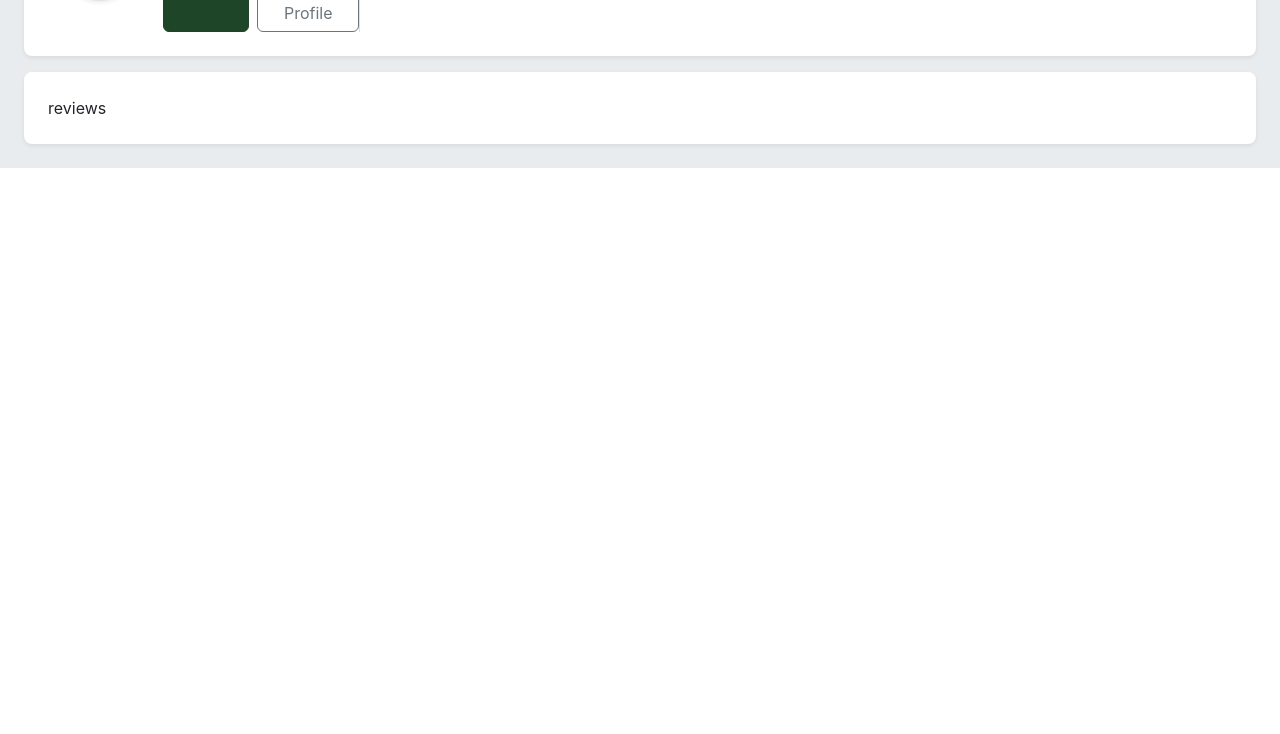
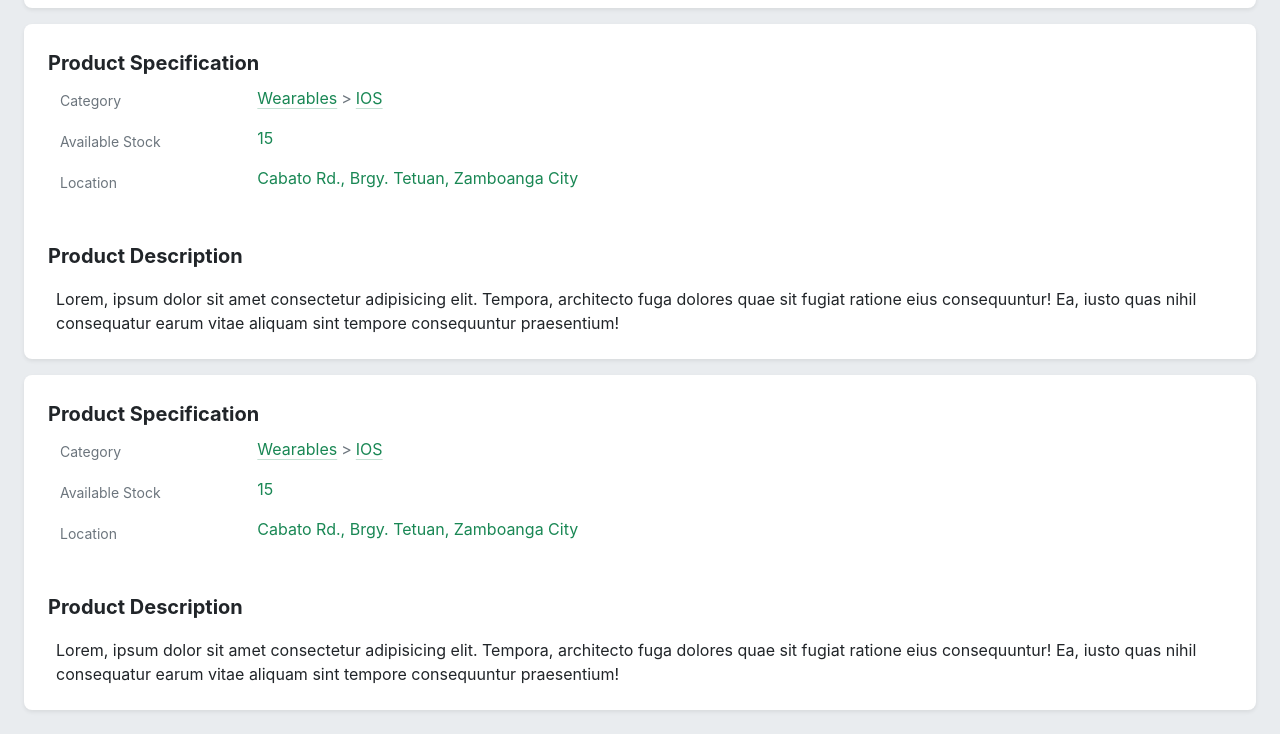
Before and after one commit to moonstarring/designrb, a PHP site: page /product_detail.php in a window 1280 px wide. Shown: the part 904-1638 px from the top of the page. Before the commit the page ends 1072 px from the top, so only its background shows below. Run offline with PHP 8.4, Linux system fonts and the light colour scheme.

Commit message:
Update product_detail.php
moreeee

```diff
--- a/product_detail.php
+++ b/product_detail.php
@@ -84,8 +84,7 @@
                         </div>
 
                         <small class="text-secondary p-0 mb-2">Product Description:</small>
-                        <p class="fs-6 p-0 mb-3">Lorem ipsum dolor sit amet, consectetur adipisicing elit. Vero, corrupti doloribus! Eum suscipit quis autem veritatis.
-                        Dicta voluptas incidunt repudiandae enim pariatur, ullam sunt fugiat. Iste, esse est. Quod, suscipit?</p>
+                        <p class="fs-6 p-0 mb-3">Lorem ipsum dolor sit amet, consectetur adipisicing elit. Vero, corrupti doloribus! </p>
 
                         <div class="row">
                             <div class="col">
@@ -95,7 +94,7 @@
                                     <a href="#" class="btn btn-outline-success m-0 p-1">Airpods Pro 1</a>
                                 </div>
 
-                                <small class="text-secondary p-0 mb-2">Comes with (Specifications):</small>
+                                <small class="text-secondary p-0 mb-2">Comes with:</small>
                                 <div class="d-flex gap-2 mt-1">
                                     <a href="#" class="btn btn-outline-success m-0 p-1">Case</a>
                                     <a href="#" class="btn btn-outline-success m-0 p-1">IOS Charger</a>
@@ -172,15 +171,53 @@
 
                         </div>
                     </div>
+            </div>
 
-
-
-
-                </div>
-                <div class="row container-fluid mt-3 mx-0 bg-body rounded-3 shadow-sm p-4 gap-3 d-flex">
-                    reviews
+            <div class="row container-fluid mt-3 mx-0 bg-body rounded-3 shadow-sm p-4 d-flex align-items-start">
+                <p class="fs-5 text-decoration-none text-dark fw-bold mb-2 p-0">Product Specification</p>
+                <div class="col-2 d-flex flex-column gap-3">
+                    <small class="text-secondary pt-1">Category</small>
+                    <small class="text-secondary pt-1">Available Stock</small>
+                    <small class="text-secondary pt-1">Location</small>
                 </div>
 
+                <div class="col d-flex flex-column gap-3">
+                    <div class="d-flex gap-1 p-0 m-0">
+                        <a href="#" class="p-0 m-0 link-success link-offset-2 link-underline-opacity-25 link-underline-opacity-100-hover">Wearables</a>
+                        <p class="text-secondary m-0 p-0"> > </p>
+                        <a href="#" class="p-0 mb-0 link-success link-offset-2 link-underline-opacity-25 link-underline-opacity-100-hover">IOS</a>
+                    </div>
+                    <p class="fs-6 text-success m-0 p-0">15</p>
+                    <p class="fs-6 text-success m-0 p-0">Cabato Rd., Brgy. Tetuan, Zamboanga City</p>
+                </div>
+
+                <p class="fs-5 text-decoration-none text-dark fw-bold mt-5 mb-3 p-0">Product Description</p>
+                <p class="m-0 ps-2">Lorem, ipsum dolor sit amet consectetur adipisicing elit. Tempora, architecto fuga
+                    dolores quae sit fugiat ratione eius consequuntur! Ea, iusto quas nihil consequatur earum vitae aliquam sint tempore consequuntur praesentium!</p>
+            </div>
+
+            <div class="row container-fluid mt-3 mx-0 bg-body rounded-3 shadow-sm p-4 d-flex align-items-start">
+                <p class="fs-5 text-decoration-none text-dark fw-bold mb-2 p-0">Product Specification</p>
+                <div class="col-2 d-flex flex-column gap-3">
+                    <small class="text-secondary pt-1">Category</small>
+                    <small class="text-secondary pt-1">Available Stock</small>
+                    <small class="text-secondary pt-1">Location</small>
+                </div>
+
+                <div class="col d-flex flex-column gap-3">
+                    <div class="d-flex gap-1 p-0 m-0">
+                        <a href="#" class="p-0 m-0 link-success link-offset-2 link-underline-opacity-25 link-underline-opacity-100-hover">Wearables</a>
+                        <p class="text-secondary m-0 p-0"> > </p>
+                        <a href="#" class="p-0 mb-0 link-success link-offset-2 link-underline-opacity-25 link-underline-opacity-100-hover">IOS</a>
+                    </div>
+                    <p class="fs-6 text-success m-0 p-0">15</p>
+                    <p class="fs-6 text-success m-0 p-0">Cabato Rd., Brgy. Tetuan, Zamboanga City</p>
+                </div>
+
+                <p class="fs-5 text-decoration-none text-dark fw-bold mt-5 mb-3 p-0">Product Description</p>
+                <p class="m-0 ps-2">Lorem, ipsum dolor sit amet consectetur adipisicing elit. Tempora, architecto fuga
+                    dolores quae sit fugiat ratione eius consequuntur! Ea, iusto quas nihil consequatur earum vitae aliquam sint tempore consequuntur praesentium!</p>
+            </div>
         </div>
 
 
```
